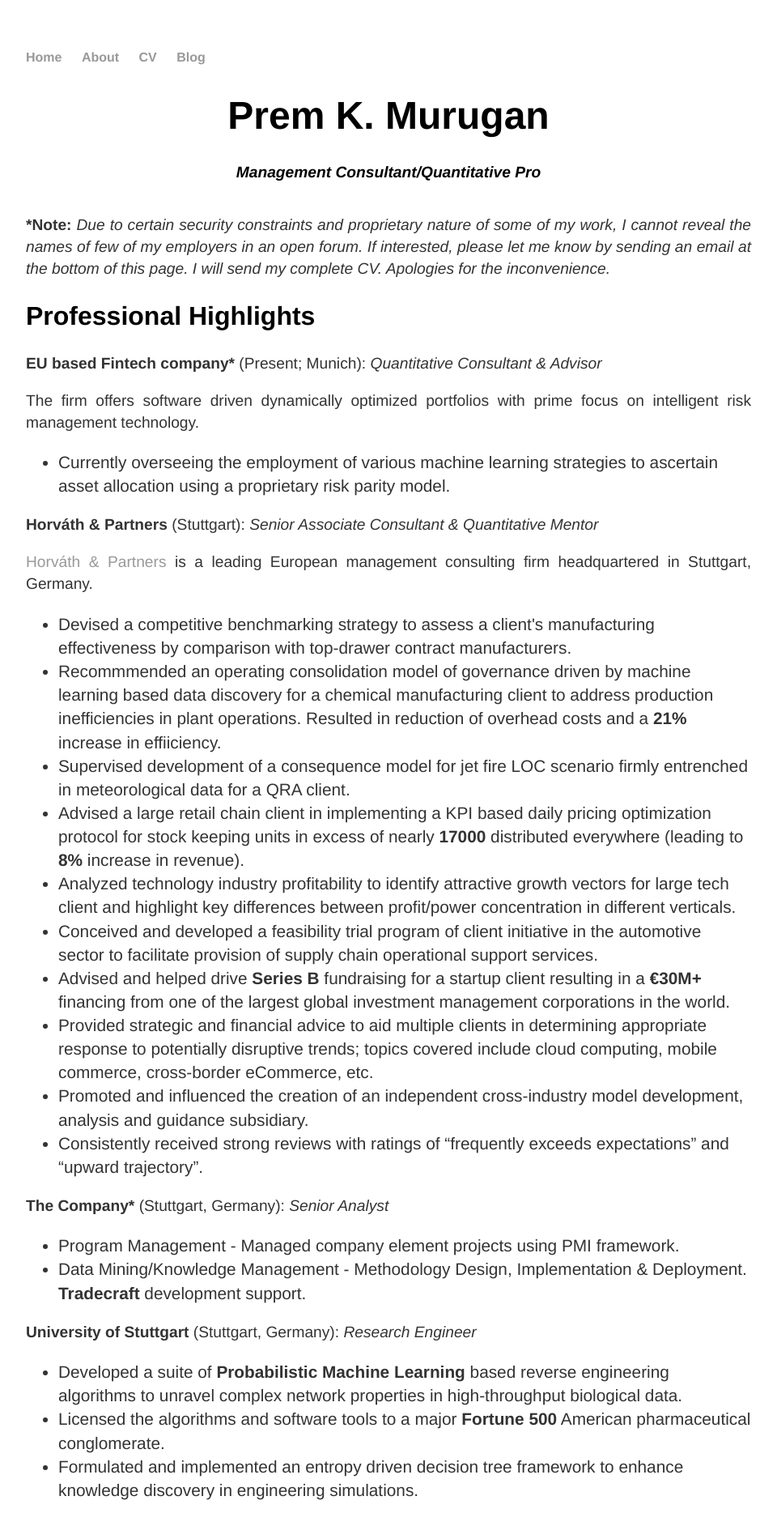
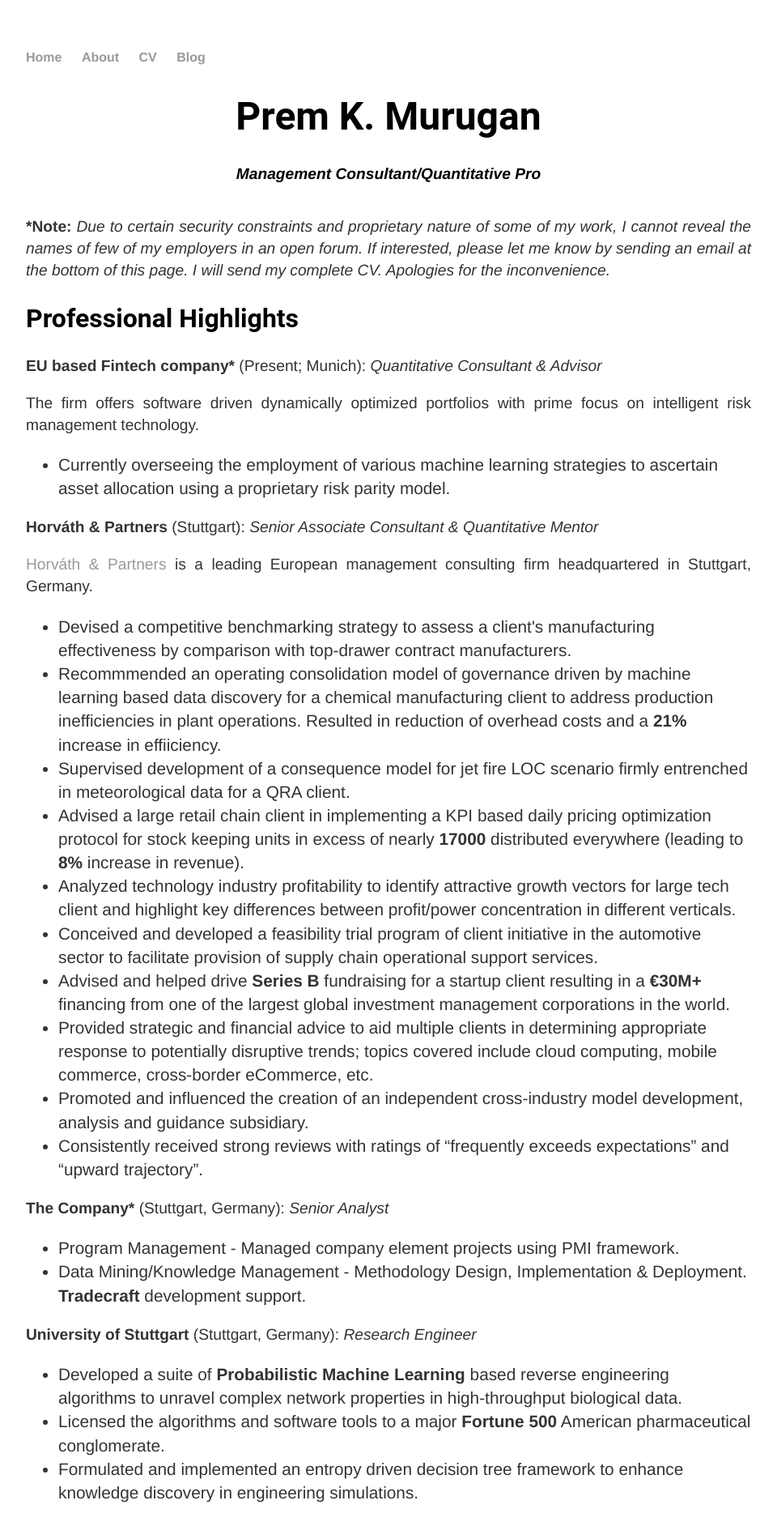
Before and after one commit to DaisukeAramaki/DaisukeAramaki.github.io, a Jekyll site: the page built from cv/index.html, in a window 1280 px wide. Shown: the top 1884 px of the page at 81% size, without its empty margins (160-1120 px from the left). Built offline with Jekyll 4.4.1, drawn with Linux system fonts in a browser that asks for light colours.

Commit message:
Font Experiment

```diff
--- a/css/main.css
+++ b/css/main.css
@@ -5,7 +5,7 @@
 
 p, ul {  font-family: 'Helvetica', 'Arial', 'Sans-Serif'; font-size: 1.3em; line-height: 1.4em; color: #333; }
 
-h1, h2, h3, h4 { font-family: 'Helvetica', 'Arial', 'Sans-Serif'; }
+h1, h2, h3, h4 { font-family: 'Roboto', 'Arial', 'Sans-Serif'; }
 h1 { font-size: 3em;  }
 h2 { font-size: 2.7em; }
 h3 { font-size: 2.3em; }
```
